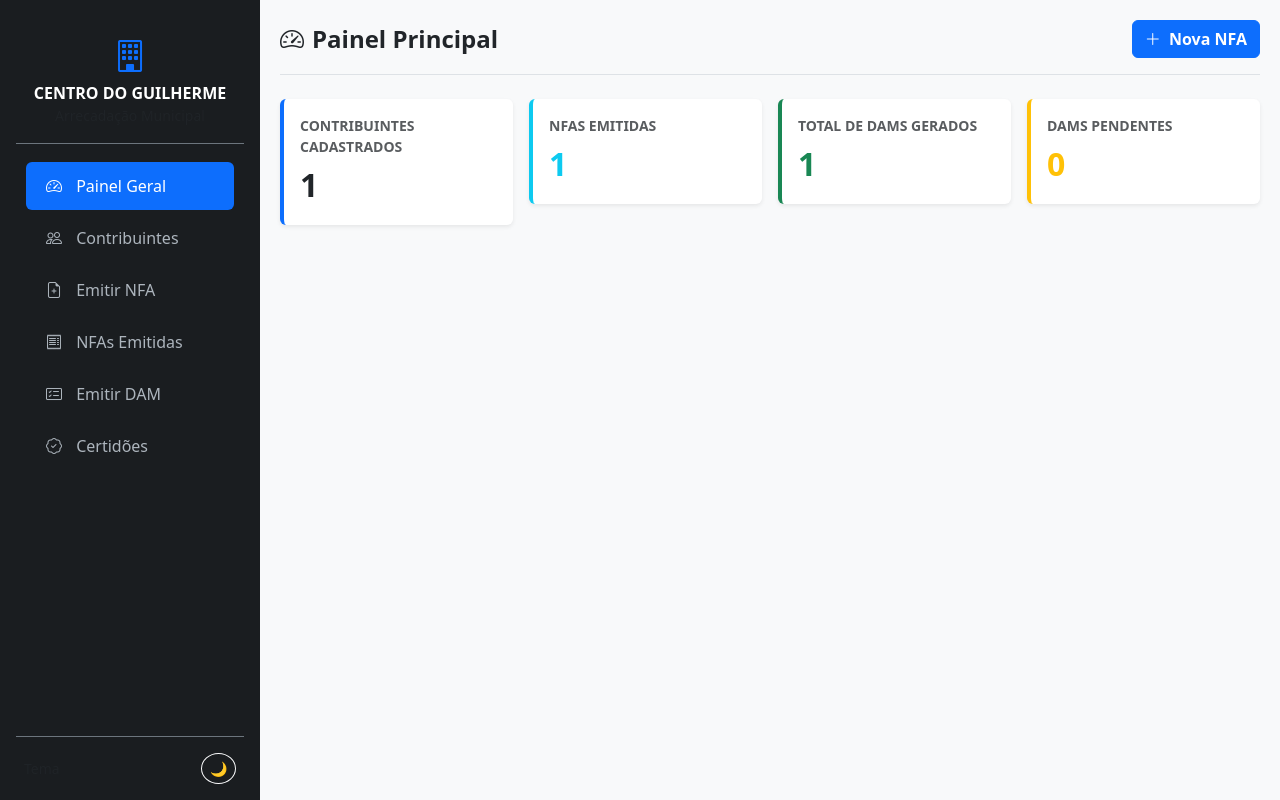
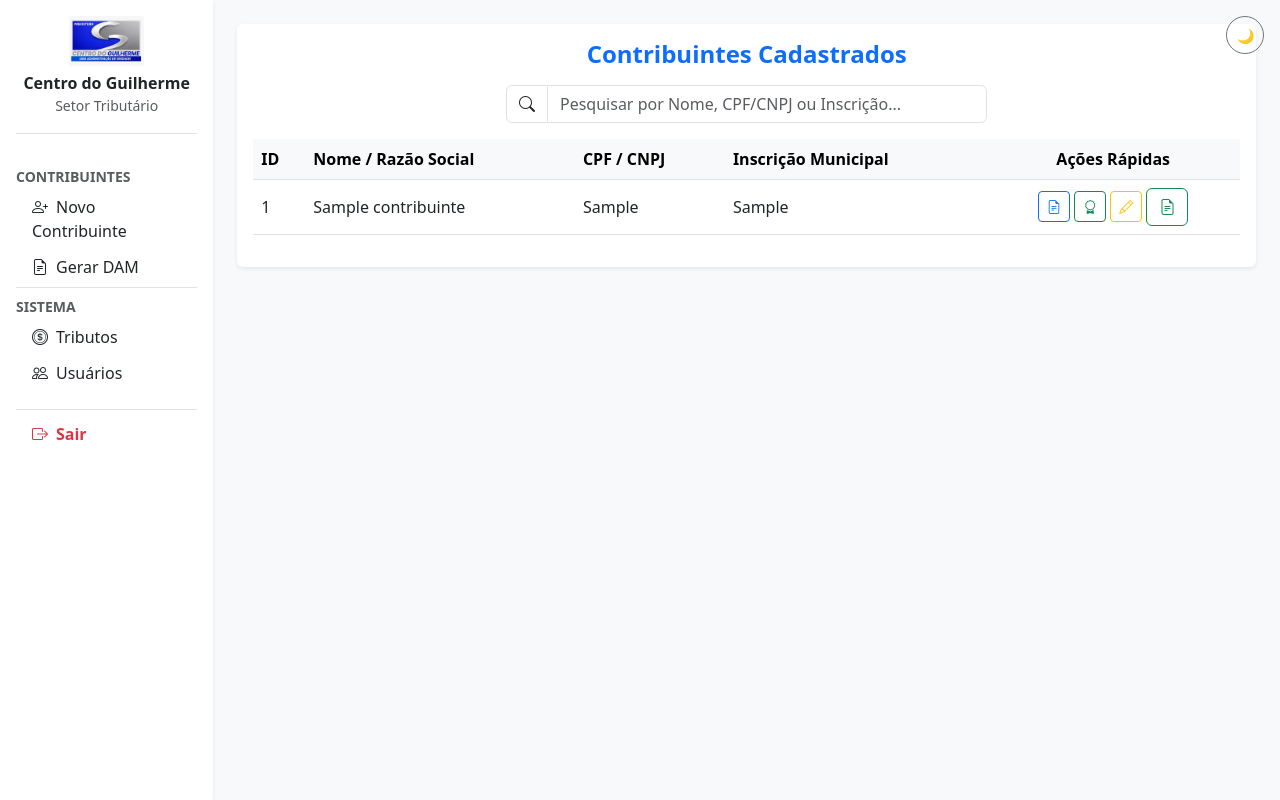
Before and after one commit to MatheusLima2023/sistema-tributos-municipal, a PHP site: page / in a window 1280 px wide. Run offline with PHP 8.4, Linux system fonts and the light colour scheme; a user stored in the database is signed in; tables that the repository leaves empty or names only in its code hold one stand-in row (values such as "Sample post").

Commit message:
Implementando o NFA

```diff
--- a/index.php
+++ b/index.php
@@ -1,179 +1,143 @@
 <?php
-require_once __DIR__ . '/auth.php';
-require_once __DIR__ . '/db.php';
+require_once 'auth.php';
+require_once 'db.php';
 
-// Consultas de Estatísticas
-$totalContribuintes = $pdo->query("SELECT COUNT(*) FROM contribuintes")->fetchColumn() ?: 0;
-$totalNfas = $pdo->query("SELECT COUNT(*) FROM notas_fiscais")->fetchColumn() ?: 0;
+// Filtro Contribuintes
+$busca_contribuinte = trim($_GET['busca_contribuinte'] ?? '');
+$sql_c = "SELECT * FROM contribuintes";
+$params_c = [];
+if (!empty($busca_contribuinte)) {
+    $sql_c .= " WHERE nome_razao LIKE :busca OR cpf_cnpj LIKE :busca OR inscricao_municipal LIKE :busca";
+    $params_c[':busca'] = "%{$busca_contribuinte}%";
+}
+$sql_c .= " ORDER BY id DESC";
+$stmtC = $pdo->prepare($sql_c);
+$stmtC->execute($params_c);
+$contribuintes = $stmtC->fetchAll();
 
-// Exemplo de consultas para DAMs se a tabela existir
-$totalDams = 0;
-$damsPendentes = 0;
-try {
-    $totalDams = $pdo->query("SELECT COUNT(*) FROM dams")->fetchColumn() ?: 0;
-    $damsPendentes = $pdo->query("SELECT COUNT(*) FROM dams WHERE status = 'pendente'")->fetchColumn() ?: 0;
-} catch (Exception $e) {
-    // Tabela DAMs ainda não criada
+// Filtro DAMs
+$busca_dam = trim($_GET['busca_dam'] ?? '');
+$sql_d = "SELECT d.*, c.nome_razao FROM documentos_dam d JOIN contribuintes c ON d.contribuinte_id = c.id";
+$params_d = [];
+if (!empty($busca_dam)) {
+    $sql_d .= " WHERE d.numero_dam LIKE :busca OR c.nome_razao LIKE :busca OR d.receita_tributo LIKE :busca";
+    $params_d[':busca'] = "%{$busca_dam}%";
 }
+$sql_d .= " ORDER BY d.id DESC";
+$stmtD = $pdo->prepare($sql_d);
+$stmtD->execute($params_d);
+$dams = $stmtD->fetchAll();
 ?>
 <!DOCTYPE html>
 <html lang="pt-BR">
 <head>
     <meta charset="UTF-8">
     <meta name="viewport" content="width=device-width, initial-scale=1.0">
-    <title>Painel Tributário - Prefeitura Municipal</title>
+    <title>Painel Tributário Municipal</title>
     <link href="https://cdn.jsdelivr.net/npm/bootstrap@5.3.0/dist/css/bootstrap.min.css" rel="stylesheet">
-    <link rel="stylesheet" href="https://cdn.jsdelivr.net/npm/bootstrap-icons@1.11.0/font/bootstrap-icons.css">
+    <link rel="stylesheet" href="https://cdn.jsdelivr.net/npm/bootstrap-icons@1.11.1/font/bootstrap-icons.css">
     <link rel="stylesheet" href="assets/css/dark-mode.css">
-    <style>
-        body {
-            min-height: 100vh;
-            overflow-x: hidden;
-        }
-        .sidebar {
-            width: 260px;
-            min-height: 100vh;
-            background-color: #1a1d20;
-            color: #fff;
-            position: fixed;
-            top: 0;
-            left: 0;
-            z-index: 1000;
-        }
-        .main-content {
-            margin-left: 260px;
-            padding: 20px;
-        }
-        .sidebar .nav-link {
-            color: #adb5bd;
-            padding: 12px 20px;
-            font-weight: 500;
-            border-radius: 6px;
-            margin: 2px 10px;
-            transition: all 0.2s ease;
-        }
-        .sidebar .nav-link:hover, .sidebar .nav-link.active {
-            color: #fff;
-            background-color: #0d6efd;
-        }
-        .sidebar .nav-link i {
-            margin-right: 10px;
-        }
-        @media (max-width: 768px) {
-            .sidebar {
-                position: relative;
-                width: 100%;
-                min-height: auto;
-            }
-            .main-content {
-                margin-left: 0;
-            }
-        }
-    </style>
+
 </head>
 <body class="bg-light">
 
-<div class="d-flex">
-    <!-- Menu Lateral Esquerdo -->
-    <aside class="sidebar d-flex flex-column justify-content-between p-3">
-        <div>
-            <div class="px-2 py-3 mb-3 border-bottom border-secondary text-center">
-                <i class="bi bi-building fs-2 text-primary d-block mb-1"></i>
-                <h6 class="fw-bold text-white mb-0">CENTRO DO GUILHERME</h6>
-                <small class="text-muted">Arrecadação Municipal</small>
+    <div class="position-fixed top-0 end-0 p-3" style="z-index: 1050;">
+        <button id="theme-toggle" class="theme-toggle-btn btn btn-sm btn-outline-secondary rounded-circle" title="Alternar Tema">🌙</button>
     </div>
 
-            <ul class="nav nav-pills flex-column">
+    <div class="container-fluid">
+        <div class="row">
+            <!-- SIDEBAR BARRA LATERAL FIXA -->
+            <nav class="col-md-3 col-lg-2 d-md-block bg-white sidebar collapse shadow-sm min-vh-100 p-3">
+                <div class="text-center mb-4 border-bottom pb-3">
+                    <img src="img.jpeg" alt="Logo Prefeitura" style="max-height: 50px;" class="mb-2">
+                    <h6 class="fw-bold mb-0">Centro do Guilherme</h6>
+                    <small class="text-muted">Setor Tributário</small>
+                </div>
+
+                <ul class="nav flex-column gap-1">
+                    <li class="nav-item fw-bold text-muted small mt-2">CONTRIBUINTES</li>
                     <li class="nav-item">
-                    <a href="index.php" class="nav-link active">
-                        <i class="bi bi-speedometer2"></i> Painel Geral
-                    </a>
+                        <a class="nav-link text-dark py-1" href="cadastrar_contribuinte.php"><i class="bi bi-person-plus me-2"></i>Novo Contribuinte</a>
                     </li>
                     <li class="nav-item">
-                    <a href="listar_contribuintes.php" class="nav-link">
-                        <i class="bi bi-people"></i> Contribuintes
-                    </a>
+                        <a class="nav-link text-dark py-1" href="gerar_dam.php"><i class="bi bi-file-earmark-text me-2"></i>Gerar DAM</a>
+                    </li>
+
+                    <li class="nav-item fw-bold text-muted small border-top pt-2">SISTEMA</li>
+                    <li class="nav-item">
+                        <a class="nav-link text-dark py-1" href="tributos.php"><i class="bi bi-coin me-2"></i>Tributos</a>
                     </li>
                     <li class="nav-item">
-                    <a href="emissao_nfa.php" class="nav-link">
-                        <i class="bi bi-file-earmark-plus"></i> Emitir NFA
-                    </a>
+                        <a class="nav-link text-dark py-1" href="usuarios.php"><i class="bi bi-people me-2"></i>Usuários</a>
                     </li>
-                <li class="nav-item">
-                    <a href="listar_nfa.php" class="nav-link">
-                        <i class="bi bi-receipt"></i> NFAs Emitidas
-                    </a>
-                </li>
-                <li class="nav-item">
-                    <a href="emissao_dam.php" class="nav-link">
-                        <i class="bi bi-card-checklist"></i> Emitir DAM
-                    </a>
-                </li>
-                <li class="nav-item">
-                    <a href="certidoes.php" class="nav-link">
-                        <i class="bi bi-patch-check"></i> Certidões
-                    </a>
+                    <li class="nav-item mt-3 border-top pt-2">
+                        <a class="nav-link text-danger fw-bold py-1" href="logout.php"><i class="bi bi-box-arrow-right me-2"></i>Sair</a>
                     </li>
                 </ul>
-        </div>
+            </nav>
 
-        <div class="pt-3 border-top border-secondary d-flex justify-content-between align-items-center px-2">
-            <span class="small text-muted">Tema</span>
-            <button id="theme-toggle" class="btn btn-sm btn-outline-light rounded-circle" title="Alternar Tema">🌙</button>
-        </div>
-    </aside>
+            <!-- PAINEL PRINCIPAL -->
+            <main class="col-md-9 ms-sm-auto col-lg-10 px-md-4 py-4">
+                <div class="card shadow-sm border-0 mb-4">
+                    <div class="card-body">
+                        <h4 class="fw-bold text-center mb-3 text-primary">Contribuintes Cadastrados</h4>
 
-    <!-- Conteúdo Principal -->
-    <main class="main-content flex-grow-1">
-        <header class="d-flex justify-content-between align-items-center pb-3 mb-4 border-bottom">
-            <h4 class="fw-bold mb-0"><i class="bi bi-speedometer2 me-2"></i>Painel Principal</h4>
-            <a href="emissao_nfa.php" class="btn btn-primary fw-bold">
-                <i class="bi bi-plus-lg me-1"></i> Nova NFA
-            </a>
-        </header>
-
-        <!-- Cards de Estatísticas -->
-        <div class="row g-3 mb-4">
-            <div class="col-md-3">
-                <div class="card shadow-sm border-0 border-start border-4 border-primary">
-                    <div class="card-body">
-                        <div class="text-uppercase small fw-bold text-muted">Contribuintes Cadastrados</div>
-                        <div class="fs-2 fw-bold text-dark mt-1"><?= $totalContribuintes; ?></div>
+                        <div class="row mb-3">
+                            <div class="col-md-6 mx-auto">
+                                <div class="input-group">
+                                    <span class="input-group-text bg-white"><i class="bi bi-search"></i></span>
+                                    <input type="text" id="filtroContribuinte" class="form-control" placeholder="Pesquisar por Nome, CPF/CNPJ ou Inscrição...">
                                 </div>
                             </div>
                         </div>
 
-            <div class="col-md-3">
-                <div class="card shadow-sm border-0 border-start border-4 border-info">
-                    <div class="card-body">
-                        <div class="text-uppercase small fw-bold text-muted">NFAs Emitidas</div>
-                        <div class="fs-2 fw-bold text-info mt-1"><?= $totalNfas; ?></div>
-                    </div>
-                </div>
-            </div>
-
-            <div class="col-md-3">
-                <div class="card shadow-sm border-0 border-start border-4 border-success">
-                    <div class="card-body">
-                        <div class="text-uppercase small fw-bold text-muted">Total de DAMs Gerados</div>
-                        <div class="fs-2 fw-bold text-success mt-1"><?= $totalDams; ?></div>
-                    </div>
-                </div>
-            </div>
-
-            <div class="col-md-3">
-                <div class="card shadow-sm border-0 border-start border-4 border-warning">
-                    <div class="card-body">
-                        <div class="text-uppercase small fw-bold text-muted">DAMs Pendentes</div>
-                        <div class="fs-2 fw-bold text-warning mt-1"><?= $damsPendentes; ?></div>
-                    </div>
+                        <div class="table-responsive">
+                            <table class="table table-hover align-middle" id="tabelaContribuintes">
+                                <thead class="table-light">
+                                    <tr>
+                                        <th>ID</th>
+                                        <th>Nome / Razão Social</th>
+                                        <th>CPF / CNPJ</th>
+                                        <th>Inscrição Municipal</th>
+                                        <th class="text-center">Ações Rápidas</th>
+                                    </tr>
+                                </thead>
+                                <tbody>
+                                    <?php foreach ($contribuintes as $c): ?>
+                                    <tr>
+                                        <td><?= $c['id'] ?></td>
+                                        <td><?= htmlspecialchars($c['nome_razao'] ?? '') ?></td>
+                                        <td><?= htmlspecialchars($c['cpf_cnpj'] ?? '') ?></td>
+                                        <td><?= htmlspecialchars($c['inscricao_municipal'] ?? '') ?></td>
+                                        <td class="text-center">
+                                            <a href="gerar_dam.php?contribuinte_id=<?= $c['id'] ?>" class="btn btn-sm btn-outline-primary" title="Gerar DAM"><i class="bi bi-file-earmark-text"></i></a>
+                                            <a href="emitir_certidao.php?id=<?= $c['id'] ?>" class="btn btn-sm btn-outline-success" title="Emitir Certidão"><i class="bi bi-award"></i></a>
+                                            <a href="cadastrar_contribuinte.php?id=<?= $c['id'] ?>" class="btn btn-sm btn-outline-warning" title="Editar"><i class="bi bi-pencil"></i></a>
+                                            <a href="emitir_nfa.php?id=<?= $c['id'] ?>" class="btn btn-outline-success" title="Emitir Nota Avulsa"><i class="bi bi-file-earmark-text"></i></a>
+                                        </td>
+                                    </tr>
+                                    <?php endforeach; ?>
+                                </tbody>
+                            </table>
                         </div>
                     </div>
                 </div>
             </main>
         </div>
+    </div>
 
-<script src="https://cdn.jsdelivr.net/npm/bootstrap@5.3.0/dist/js/bootstrap.bundle.min.js"></script>
 <script src="assets/js/theme-toggle.js"></script>
+<script>
+document.getElementById('filtroContribuinte')?.addEventListener('keyup', function() {
+    let termo = this.value.toLowerCase();
+    let linhas = document.querySelectorAll('#tabelaContribuintes tbody tr');
+
+    linhas.forEach(linha => {
+        let texto = linha.textContent.toLowerCase();
+        linha.style.display = texto.includes(termo) ? '' : 'none';
+    });
+});
+</script>
 </body>
 </html>
```
Also changed, not shown: emissao_nfa.php (deleted, +0 -192 lines), emitir_nfa.php (added, +228 -0 lines). Lines whose indentation alone changed are shown as unchanged.
